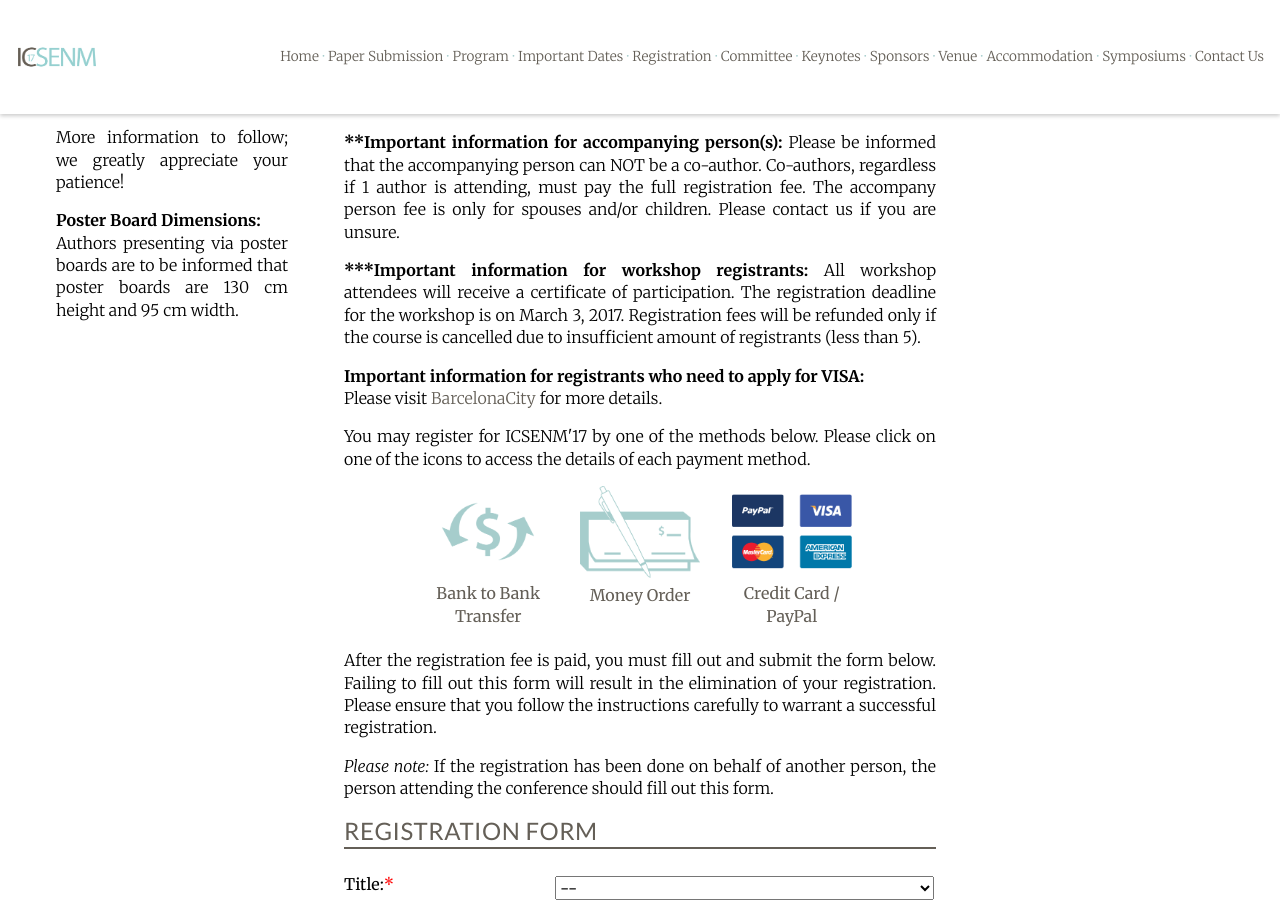
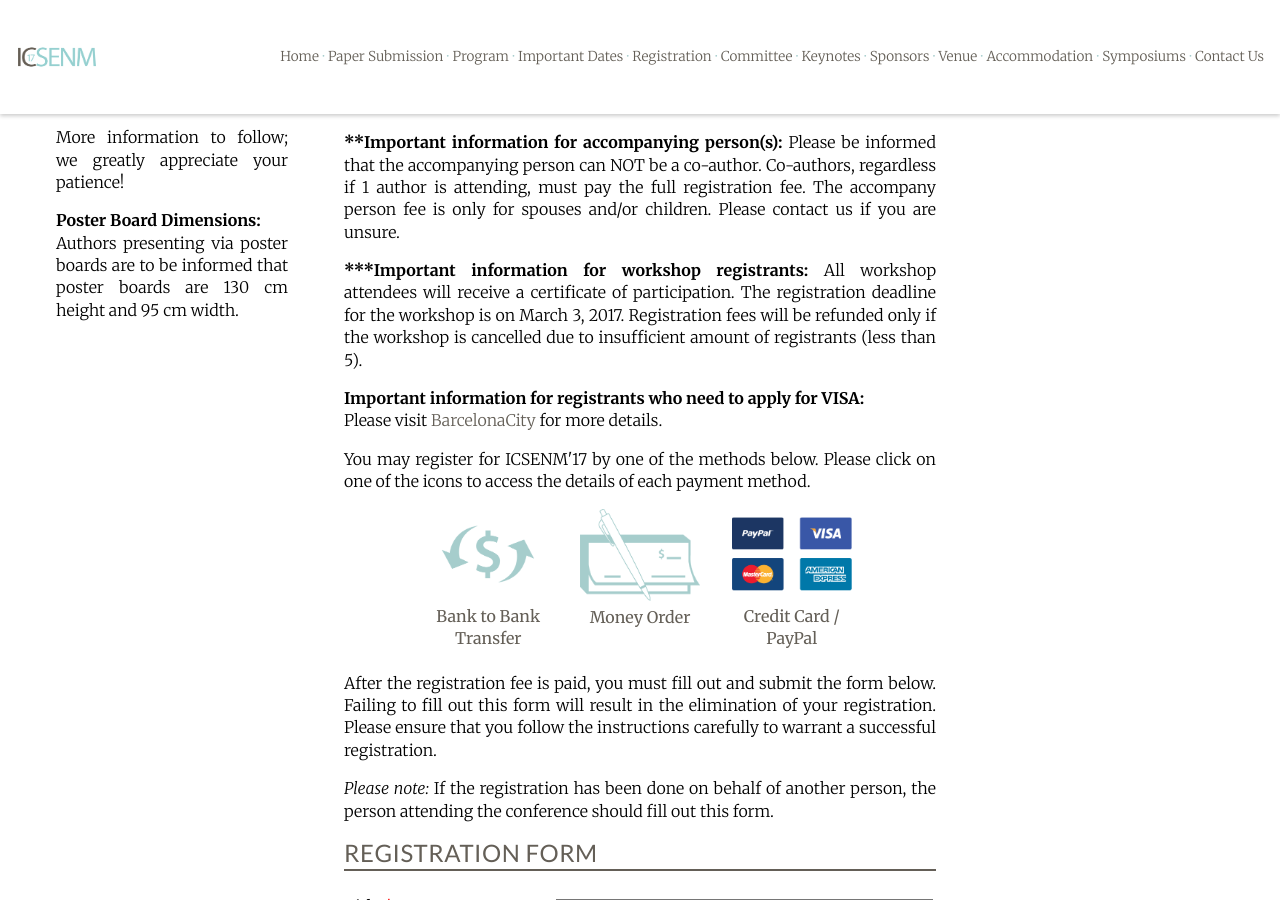
Before and after one commit to intaset/icsenm, a Jekyll site: the page built from registration.html, in a window 1280 px wide and 900 px high, scrolled down 1300 px. Built offline with Jekyll 4.4.1, drawn with Linux system fonts in a browser that asks for light colours; nearby versions of some CDN libraries; Markdown is read by kramdown in place of the engine named in the settings; comment, search, counter and statistics services are not loaded.

Commit message:
workshop

```diff
--- a/registration.html
+++ b/registration.html
@@ -111,7 +111,7 @@
 
 <p class="body"><b>**Important information for accompanying person(s):</b> Please be informed that the accompanying person can NOT be a co-author. Co-authors, regardless if 1 author is attending, must pay the full registration fee. The accompany person fee is only for spouses and/or children. Please contact us if you are unsure.</p>
 
-<p class="body"><b>***Important information for workshop registrants:</b> All workshop attendees will receive a certificate of participation. The registration deadline for the workshop is on March 3, 2017. Registration fees will be refunded only if the course is cancelled due to insufficient amount of registrants (less than 5).</p>
+<p class="body"><b>***Important information for workshop registrants:</b> All workshop attendees will receive a certificate of participation. The registration deadline for the workshop is on March 3, 2017. Registration fees will be refunded only if the workshop is cancelled due to insufficient amount of registrants (less than 5).</p>
 
 <p class="body"><b>Important information for registrants who need to apply for VISA:</b><br>
 Please visit <a href="http://www.barcelonacity.com/v/visa_requirements/" class="body-link">BarcelonaCity</a> for more details.</p>
```
Also changed, not shown: 1 other file.
